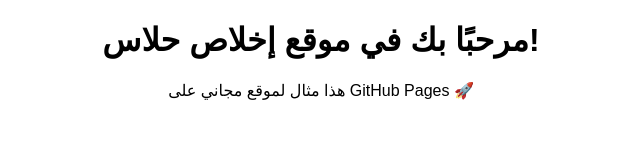
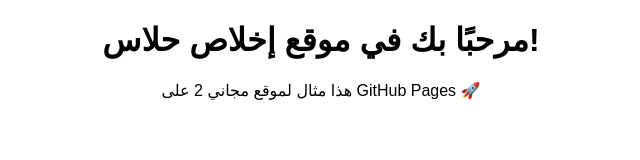
Before and after one commit to KALICHEILYES/TahrirStudies, a plain HTML site: page Page1.html in a window 1280 px wide. Shown: the full height of the page, 319-959 px from the left. Drawn offline with Linux system fonts and the light colour scheme.

Commit message:
Update Page1.html
Signed-off-by: KALICHEILYES <88803629+KALICHEILYES@users.noreply.github.com>

```diff
--- a/Page1.html
+++ b/Page1.html
@@ -6,6 +6,6 @@
 </head>
 <body style="text-align:center; font-family:Arial;">
     <h1>مرحبًا بك في موقع إخلاص حلاس!</h1>
-    <p>هذا مثال لموقع مجاني على GitHub Pages 🚀</p>
+    <p>هذا مثال لموقع مجاني 2 على GitHub Pages 🚀</p>
 </body>
 </html>
```
